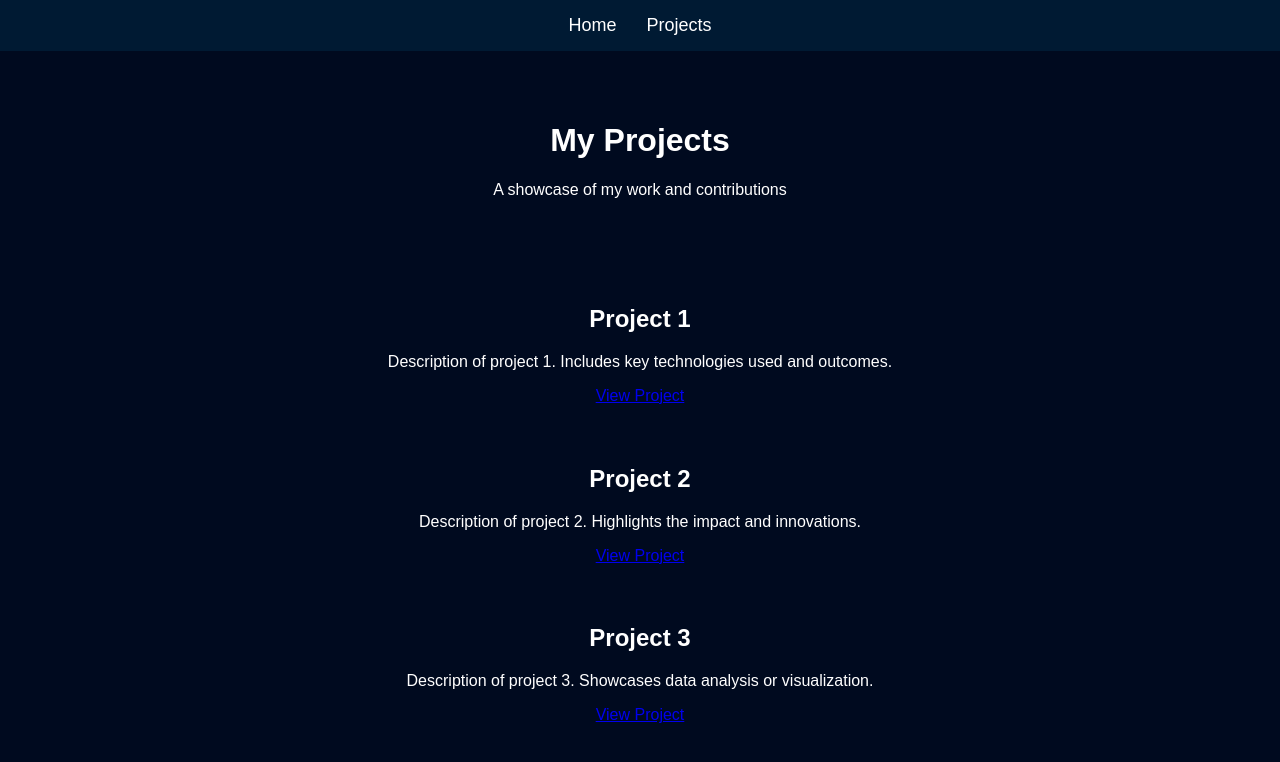
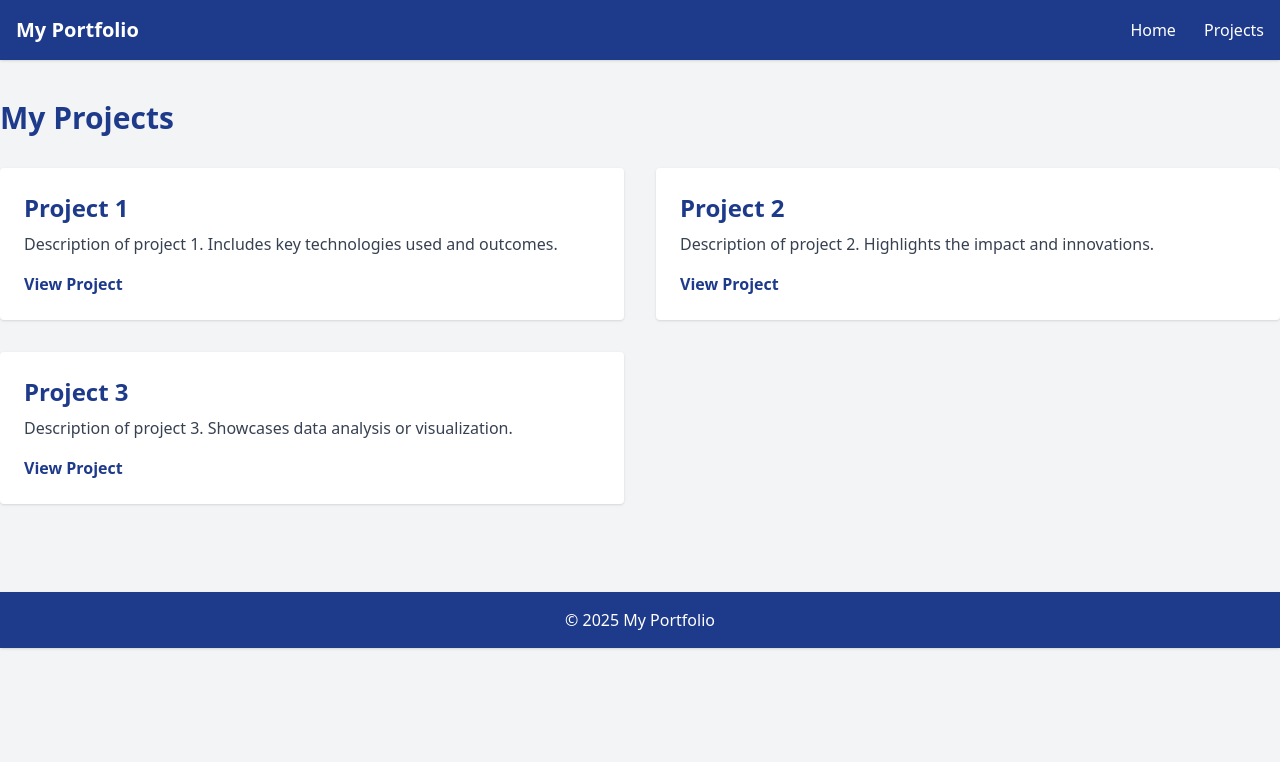
Before and after one commit to glauciofilho/portfolio, a Flask app: page /projects in a window 1280 px wide. Shown: the top 762 px of the page. Run offline with Flask 3, Linux system fonts and the light colour scheme; some libraries are stand-ins or nearby versions.

Commit message:
Changes in the frontend

```diff
--- a/app/routes.py
+++ b/app/routes.py
@@ -4,7 +4,7 @@ main = Blueprint("main", __name__)
 
 @main.route("/")
 def home():
-    return render_template("index.html")
+    return render_template("home.html")
 
 @main.route("/projects")
 def projects():
--- /dev/null
+++ b/app/templates/base.html
@@ -0,0 +1,41 @@
+<!DOCTYPE html>
+<html lang="en">
+<head>
+    <meta charset="UTF-8">
+    <title>{% block title %}My Portfolio{% endblock %}</title>
+    <script src="https://cdn.tailwindcss.com"></script>
+    <script>
+        tailwind.config = {
+            theme: {
+                extend: {
+                    colors: {
+                        primary: '#1E3A8A' // Dark Blue
+                    }
+                }
+            }
+        }
+    </script>
+    <link rel="stylesheet" href="{{ url_for('static', filename='css/style.css') }}">
+</head>
+<body class="bg-gray-100 text-gray-900">
+
+    <header class="bg-primary shadow">
+        <nav class="container mx-auto p-4 flex justify-between items-center text-white">
+            <div class="font-bold text-xl">My Portfolio</div>
+            <div class="space-x-6">
+                <a href="{{ url_for('home') }}" class="hover:underline">Home</a>
+                <a href="{{ url_for('projects') }}" class="hover:underline">Projects</a>
+            </div>
+        </nav>
+    </header>
+
+    <main class="container mx-auto py-10">
+        {% block content %}{% endblock %}
+    </main>
+
+    <footer class="bg-primary text-center text-white p-4 mt-12 shadow">
+        <p>&copy; 2025 My Portfolio</p>
+    </footer>
+
+</body>
+</html>
--- a/app/templates/projects.html
+++ b/app/templates/projects.html
@@ -1,36 +1,27 @@
-<!DOCTYPE html>
-<html lang="en">
-<head>
-    <meta charset="UTF-8">
-    <meta name="viewport" content="width=device-width, initial-scale=1.0">
-    <title>Projects</title>
-    <link rel="stylesheet" href="{{ url_for('static', filename='styles.css') }}">
-</head>
-<body>
-    <nav>
-        <ul>
-            <li><a href="{{ url_for('main.home') }}">Home</a></li>
-            <li><a href="{{ url_for('main.projects') }}">Projects</a></li>
-        </ul>
-    </nav>
-    <header>
-        <h1>My Projects</h1>
-        <p>A showcase of my work and contributions</p>
-    </header>
-    <section>
-        <h2>Project 1</h2>
-        <p>Description of project 1. Includes key technologies used and outcomes.</p>
-        <a href="#">View Project</a>
+{% extends 'base.html' %}
+
+{% block title %}Projects | My Portfolio{% endblock %}
+
+{% block content %}
+<h2 class="text-3xl font-bold mb-8 text-primary">My Projects</h2>
+
+<div class="grid grid-cols-1 md:grid-cols-2 gap-8">
+    <section class="bg-white p-6 rounded shadow">
+        <h3 class="text-2xl font-semibold mb-2 text-primary">Project 1</h3>
+        <p class="mb-4 text-gray-700">Description of project 1. Includes key technologies used and outcomes.</p>
+        <a href="#" class="text-primary font-semibold hover:underline">View Project</a>
     </section>
-    <section>
-        <h2>Project 2</h2>
-        <p>Description of project 2. Highlights the impact and innovations.</p>
-        <a href="#">View Project</a>
+
+    <section class="bg-white p-6 rounded shadow">
+        <h3 class="text-2xl font-semibold mb-2 text-primary">Project 2</h3>
+        <p class="mb-4 text-gray-700">Description of project 2. Highlights the impact and innovations.</p>
+        <a href="#" class="text-primary font-semibold hover:underline">View Project</a>
     </section>
-    <section>
-        <h2>Project 3</h2>
-        <p>Description of project 3. Showcases data analysis or visualization.</p>
-        <a href="#">View Project</a>
+
+    <section class="bg-white p-6 rounded shadow">
+        <h3 class="text-2xl font-semibold mb-2 text-primary">Project 3</h3>
+        <p class="mb-4 text-gray-700">Description of project 3. Showcases data analysis or visualization.</p>
+        <a href="#" class="text-primary font-semibold hover:underline">View Project</a>
     </section>
-</body>
-</html>
+</div>
+{% endblock %}
```
Also changed, not shown: app/templates/home.html (added, +12 -0 lines), app/templates/index.html (deleted, +0 -25 lines).
